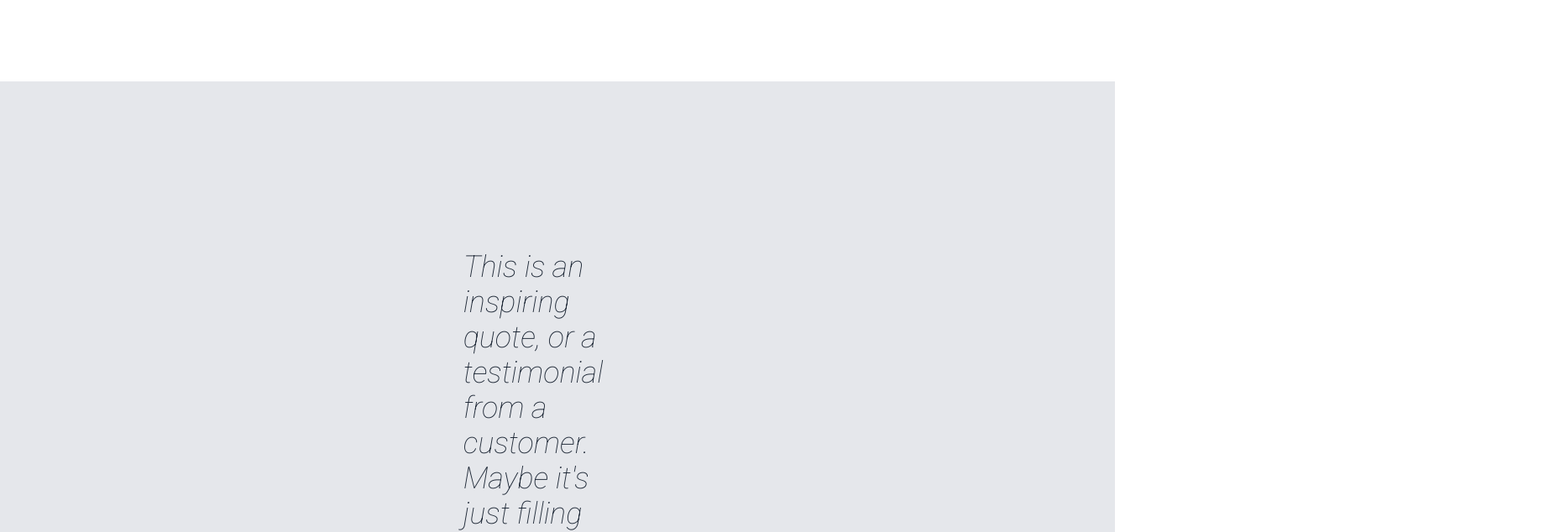
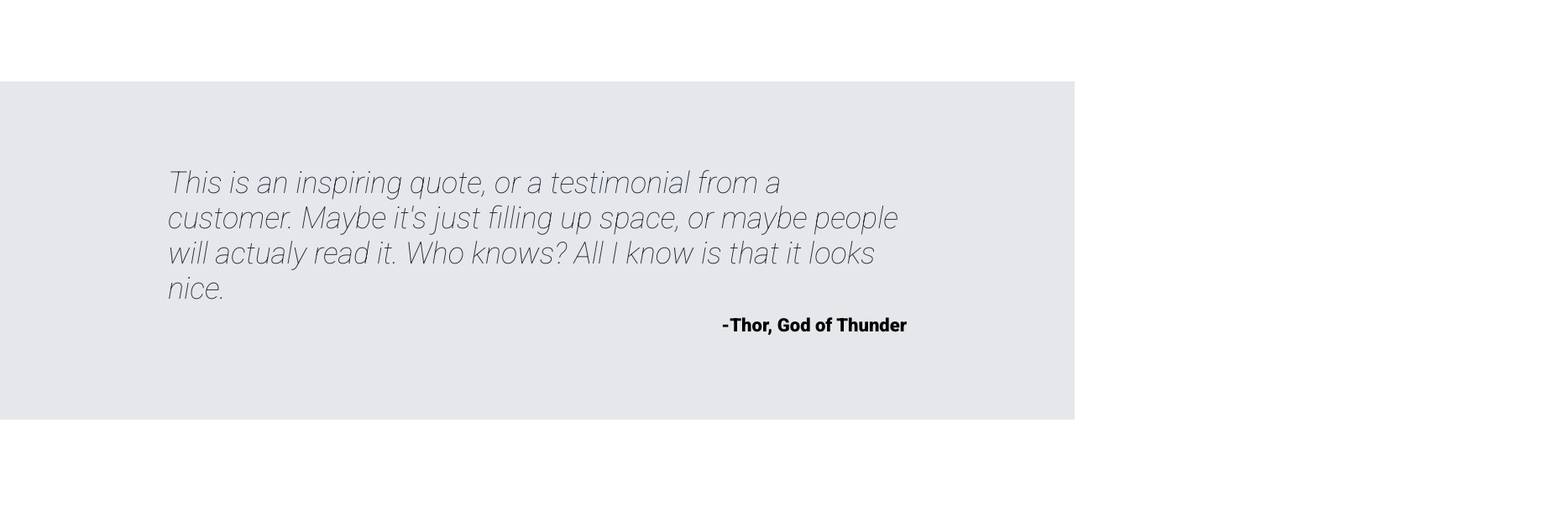
Before and after one commit to GabrielRuizVarela/Only-Html-Css-page, a plain HTML site: page index.html in a window 1280 px wide. Shown: the part 1109-1743 px from the top of the page at 84% size, 1845 px wide, since content can reach past the window. After the commit the page ends 1609 px from the top, so only its background shows below. Drawn offline with Linux system fonts and the light colour scheme.

Commit message:
fixing display issues

```diff
--- a/style.css
+++ b/style.css
@@ -9,7 +9,7 @@ body{
 .blue-container{
     /* display: flex; */
     margin: 0px;
-    padding: 0px 400px;
+    padding: 0px 100px;
     background-color: #1f2937;
 }
 .container-header{
@@ -123,11 +123,11 @@ img{
     /* padding: 400px;; */
     display: flex;
     flex-direction: column;
-    padding: 200px;
+    padding: 100px;
     background-color: #e5e7eb;
 }
 .footer{
-    padding: 0px 400px;
+    padding: 0px 100px;
     color: #1f2937;
     font-family: Roboto;
     font-size: 36px;
@@ -139,5 +139,5 @@ img{
     font-size: 22px;
     font-weight: 800;
     text-align: right;
-    padding: 0px 400px;
+    padding: 0px 100px;
 }
```
